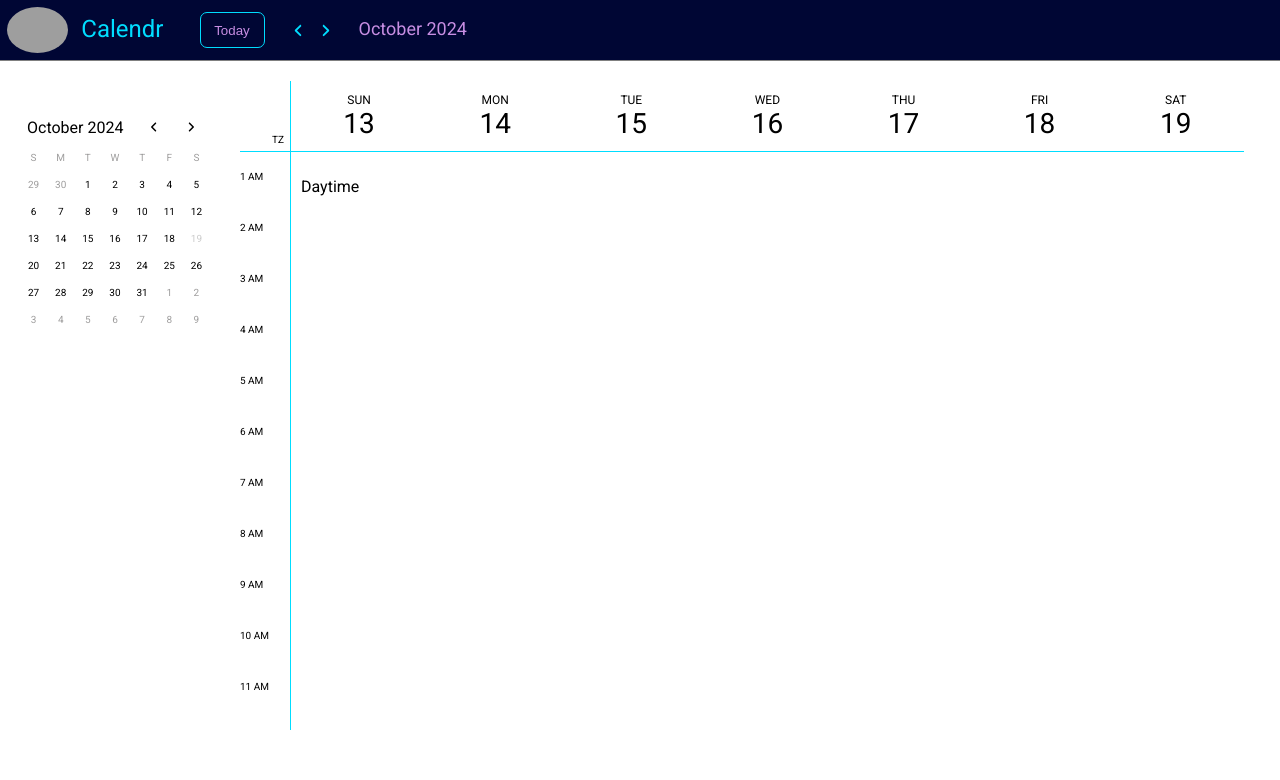
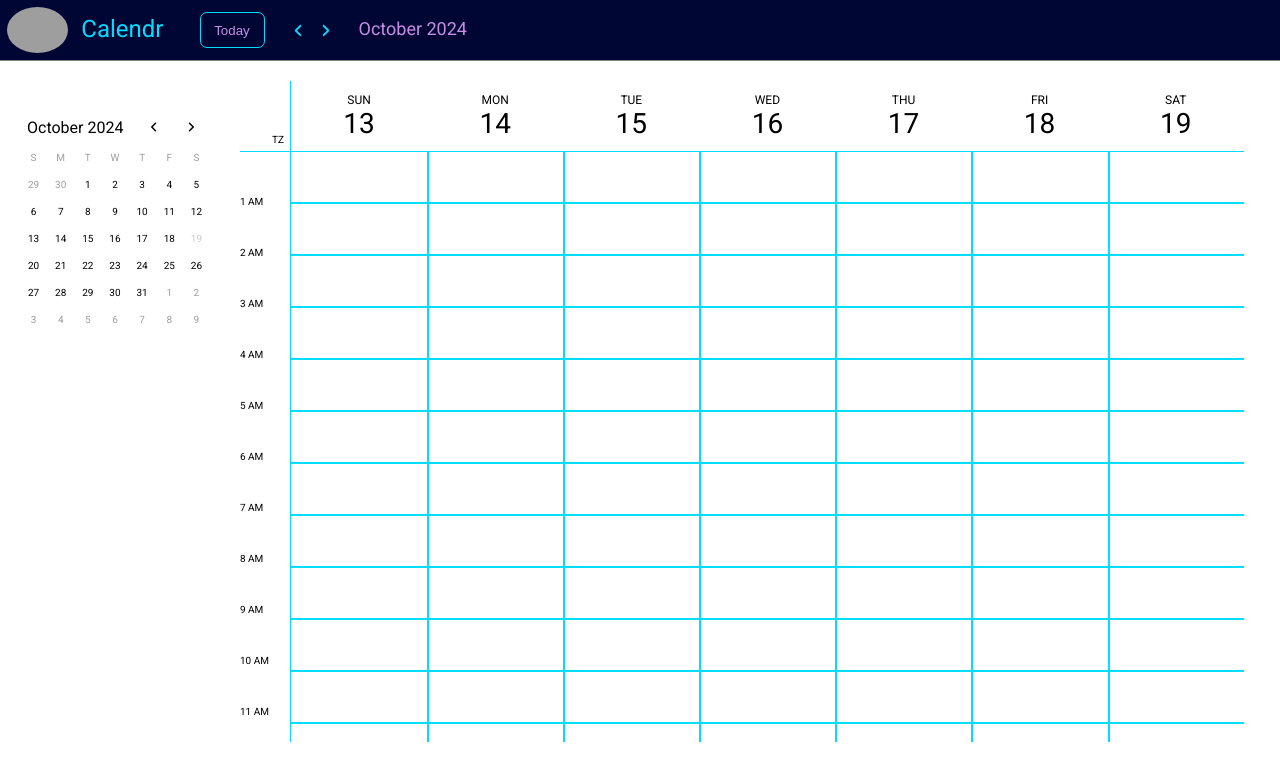
Before and after one commit to dav94sal/Atom, a React (Vite) app in the folder frontend/: page / in a window 1280 px wide. Shown: the top 780 px of the page. Built offline with nearby package versions, Linux system fonts and the light colour scheme; grey boxes are pictures that could not be loaded.

Commit message:
Add scheduling layout

```diff
--- a/frontend/src/components/Scheduling/Scheduling.jsx
+++ b/frontend/src/components/Scheduling/Scheduling.jsx
@@ -19,10 +19,16 @@ function Scheduling() {
             </div>
             <div className="time-rect">
                 <div className="time-label">
-                    {times.map(el => (<p>{ el }</p>))}
+                    {times.map(el => (<p key={el}>{ el }</p>))}
                 </div>
                 <div className="day-times">
-                    <p>Daytime</p>
+                    {thisWeek.map(day => (
+                        <div className="day">
+                            {times.map(el => (
+                                <div className="hour"></div>
+                            ))}
+                        </div>
+                    ))}
 
                 </div>
             </div>
--- a/frontend/src/components/Scheduling/scheduling.css
+++ b/frontend/src/components/Scheduling/scheduling.css
@@ -44,12 +44,13 @@
     height: 74%;
     overflow-y: scroll;
     display: flex;
+    flex-direction: row;
 }
 
 .time-label {
-    width: 50px;
-    border-right: 1px solid #00ddff;
+    width: 53px;
     height: max-content;
+    padding-top: 25px;
 }
 
 .time-label p {
@@ -59,5 +60,14 @@
 }
 
 .day-times {
-    padding: 10px;
+    display: grid;
+    grid-template-columns: repeat(7, 1fr);
+    width: 100%;
+    height: 100%;
 }
+
+.hour {
+    width: 100%;
+    height: 50px;
+    border: 1px solid #00ddff;
+}
```
Also changed, not shown: frontend/src/components/Scheduling/Day.jsx (added, +7 -0 lines).
